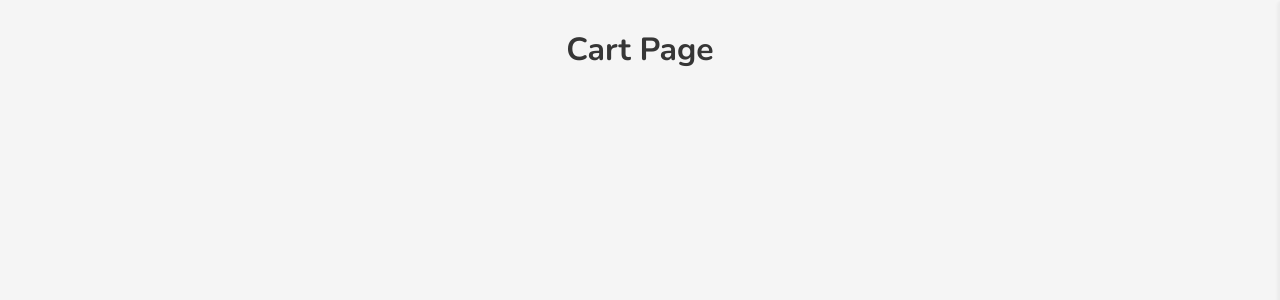
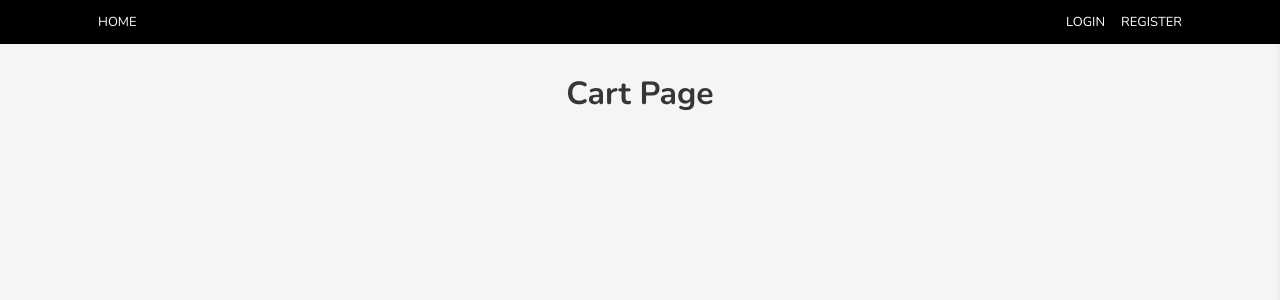
Before and after one commit to yuchi777/React-Shopping-Store-CRUD, a React (Create React App) app in the folder react-store/: page /cart in a window 1280 px wide. Shown: the top 300 px of the page. Built offline with nearby package versions, Linux system fonts and the light colour scheme.

Commit message:
設定購物車路徑使用withRouter獲得history.push()

```diff
--- a/react-store/src/components/ToolBox.js
+++ b/react-store/src/components/ToolBox.js
@@ -1,5 +1,10 @@
 import React from 'react';
-import {Link} from 'react-router-dom';
+
+//使用<Link to="/cart">
+// import {Link} from 'react-router-dom';
+
+import {withRouter} from 'react-router-dom';
+
 
 class ToolBox extends React.Component{
 
@@ -51,7 +56,12 @@ class ToolBox extends React.Component{
     // 一開始畫面渲染時 componentDidMount()
 
 
-
+    //購物車的路徑設定不使用<Link to="/cart">
+    //使用import {withRouter} from 'react-router-dom' => 獲得history
+    //使用history.push()
+    goCart = () => {
+        this.props.history.push('/cart');
+    }
 
 
 
@@ -75,13 +85,17 @@ class ToolBox extends React.Component{
                         </div>
                     </div>
                 </div>
-                <Link to="/cart" className="cart-box">
+                {/* <Link to="/cart" className="cart-box">
                     <i className="fas fa-shopping-cart"></i>
                     <span className="cart-num">({this.props.cartNum})</span>
-                </Link>
+                </Link> */}
+                <div to="/cart" className="cart-box" onClick={this.goCart}>
+                    <i className="fas fa-shopping-cart"></i>
+                    <span className="cart-num">({this.props.cartNum})</span>
+                </div>
             </div>
         )
     }
 }
 
-export default ToolBox;
+export default withRouter(ToolBox);
--- a/react-store/src/pages/Cart.js
+++ b/react-store/src/pages/Cart.js
@@ -1,12 +1,16 @@
 import React from 'react';
+import Header from '../components/Header';
 
 const Cart = () => {
-    return(
+    return (
+        <div className="main">
+            <Header/>
 
-    <div className="cart-page">
-        <p className="title has-text-centered">Cart Page</p>
-    </div>
+            <div className="cart-page">
+                <p className="title has-text-centered">Cart Page</p>
+            </div>
 
+        </div>
     )
 };
 
```
Also changed, not shown: react-store/src/Layout.js (added).
